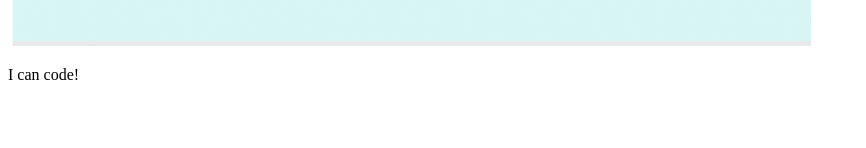
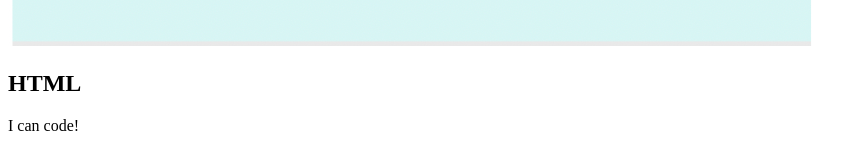
Before and after one commit to jocoso/prework-study-guide, a plain HTML site: page index.html in a window 1280 px wide. Shown: the part 810-958 px from the top of the page, without its empty margins (0-866 px from the left). Before the commit the page ends 910 px from the top, so only its background shows below. Drawn offline with Linux system fonts and the light colour scheme.

Commit message:
first commit

```diff
--- a/index.html
+++ b/index.html
@@ -1,18 +1,22 @@
 <!DOCTYPE html>
 <html lang="en">
+
   <head>
     <meta charset="UTF-8" />
     <meta http-equiv="X-UA-Compatible" content="IE=edge" />
     <meta name="viewport" content="width=device-width, initial-scale=1.0" />
     <title>Prework Study Guide</title>
   </head>
+
   <body>
     <header id="top">
       <h1>Prework Study Guide</h1>
       <img src="./assets/bowtie-cat.png" alt="Profile image of cat wearing a bow tie." />
     </header>
     <main>
-      <!-- Student code goes here -->
+      <section>
+        <h2>HTML</h2>
+      </section>
     </main>
 
     <footer>
```
